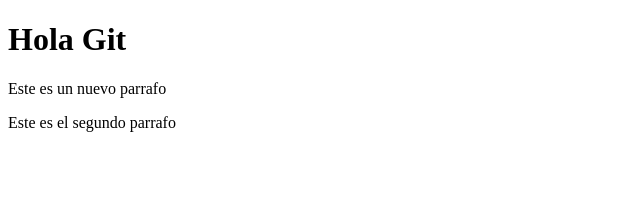
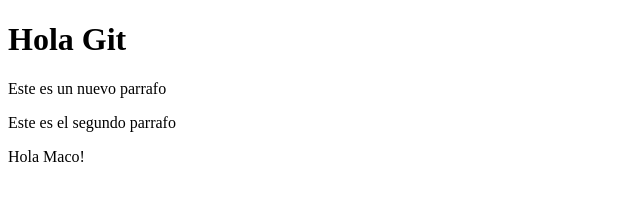
Before and after one commit to MarcoTulioGT/git-test, a website: page index.html in a window 1280 px wide. Shown: the full height of the page, 0-640 px from the left. Drawn offline with Linux system fonts and the light colour scheme.

Commit message:
sexto commit

```diff
--- a/index.html
+++ b/index.html
@@ -6,5 +6,6 @@
             <h1>Hola Git</h1>
         <p>Este es un nuevo parrafo</p>
         <p>Este es el segundo parrafo</p>
+        <p>Hola Maco!</p>
         </body>
     </html>
```
Also changed, not shown: package.json (added, +25 -0 lines), 1 other file.
